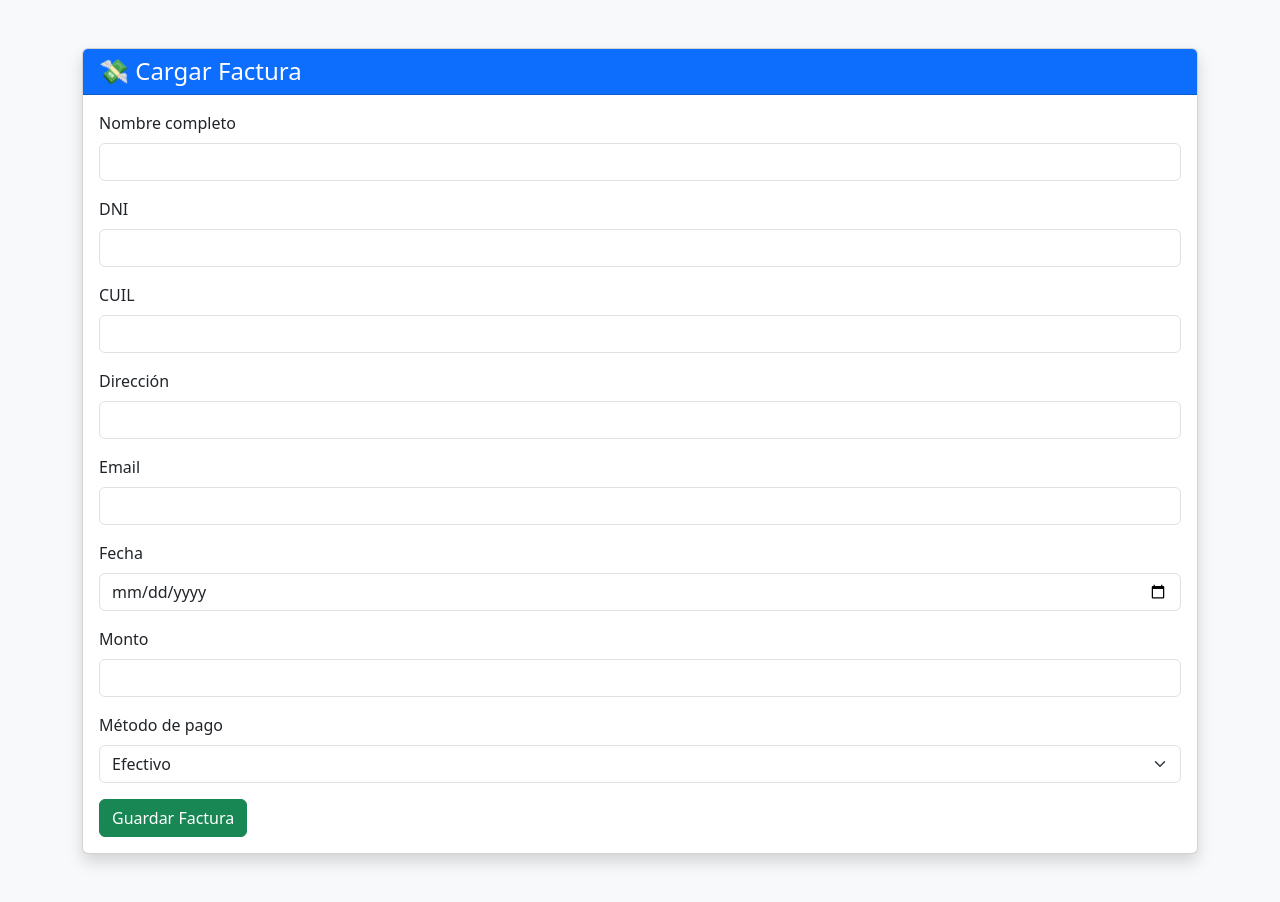
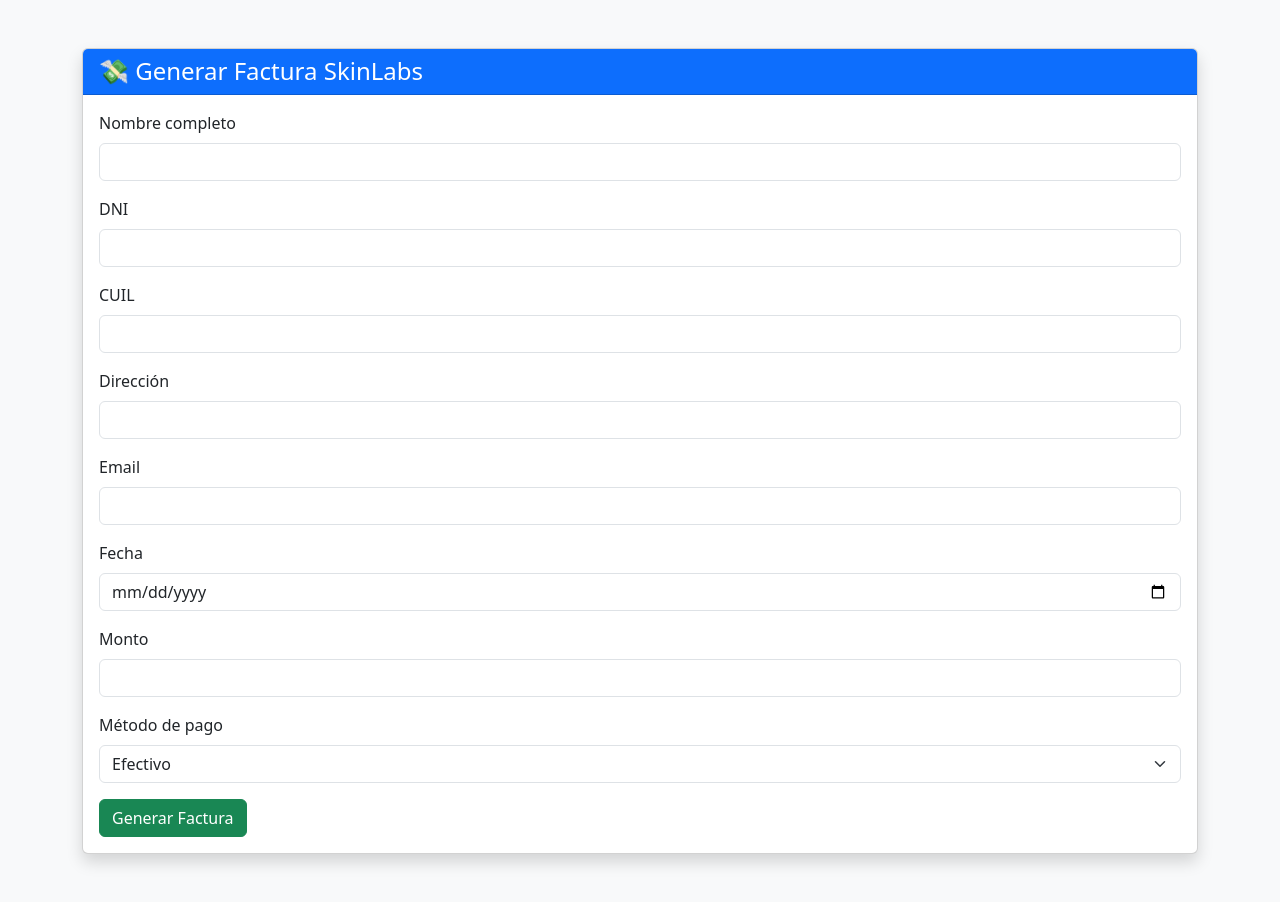
Before and after one commit to OS-Carl/SkinLabs, a PHP site: page /empleados/facturacion.php in a window 1280 px wide. Run offline with PHP 8.4, Linux system fonts and the light colour scheme; the visitor is signed in with stand-in values (Sample User, id 1); some libraries are stand-ins or nearby versions.

Commit message:
detalles de la factura

```diff
--- a/empleados/facturacion.php
+++ b/empleados/facturacion.php
@@ -91,7 +91,7 @@
 <div class="container py-5">
     <div class="card shadow">
         <div class="card-header bg-primary text-white">
-            <h4 class="mb-0">💸 Cargar Factura</h4>
+            <h4 class="mb-0">💸 Generar Factura SkinLabs</h4>
         </div>
         <div class="card-body">
             <form method="POST">
@@ -111,7 +111,7 @@
                         <option value="Billetera Virtual">Billetera Virtual</option>
                     </select>
                 </div>
-                <button type="submit" class="btn btn-success">Guardar Factura</button>
+                <button type="submit" class="btn btn-success">Generar Factura</button>
             </form>
 
             <!-- Ticket generado -->
```
